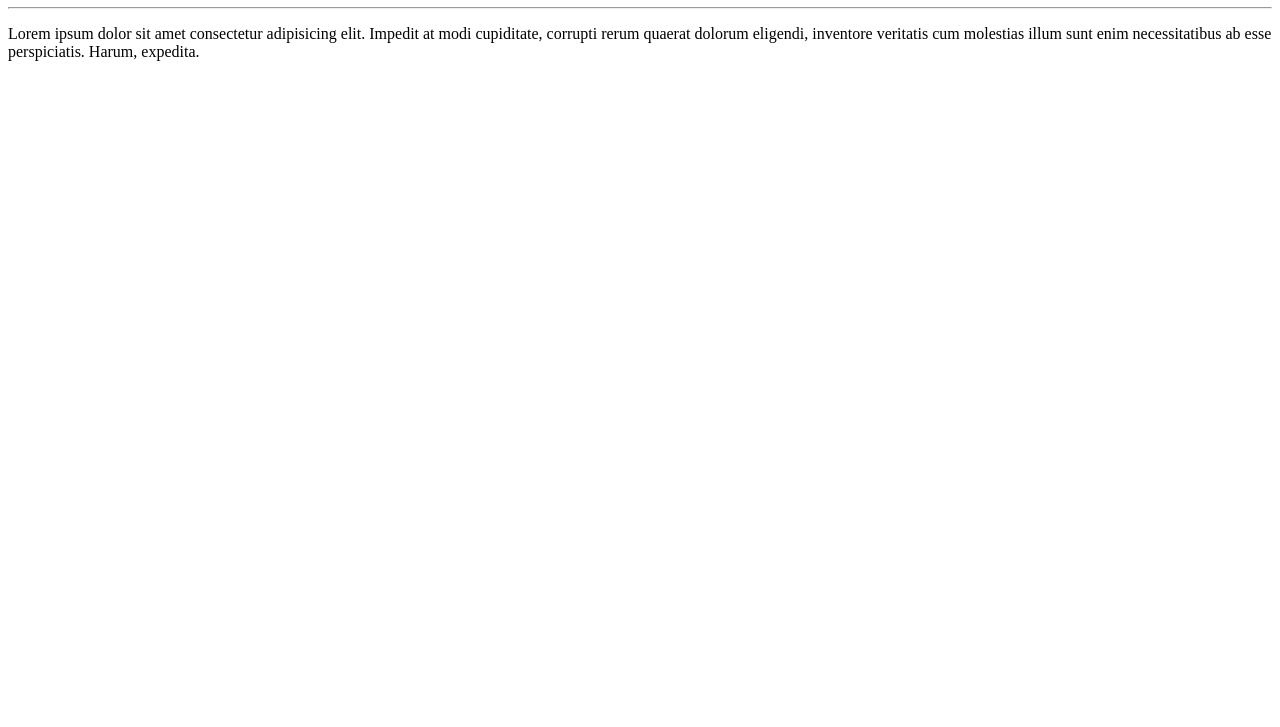
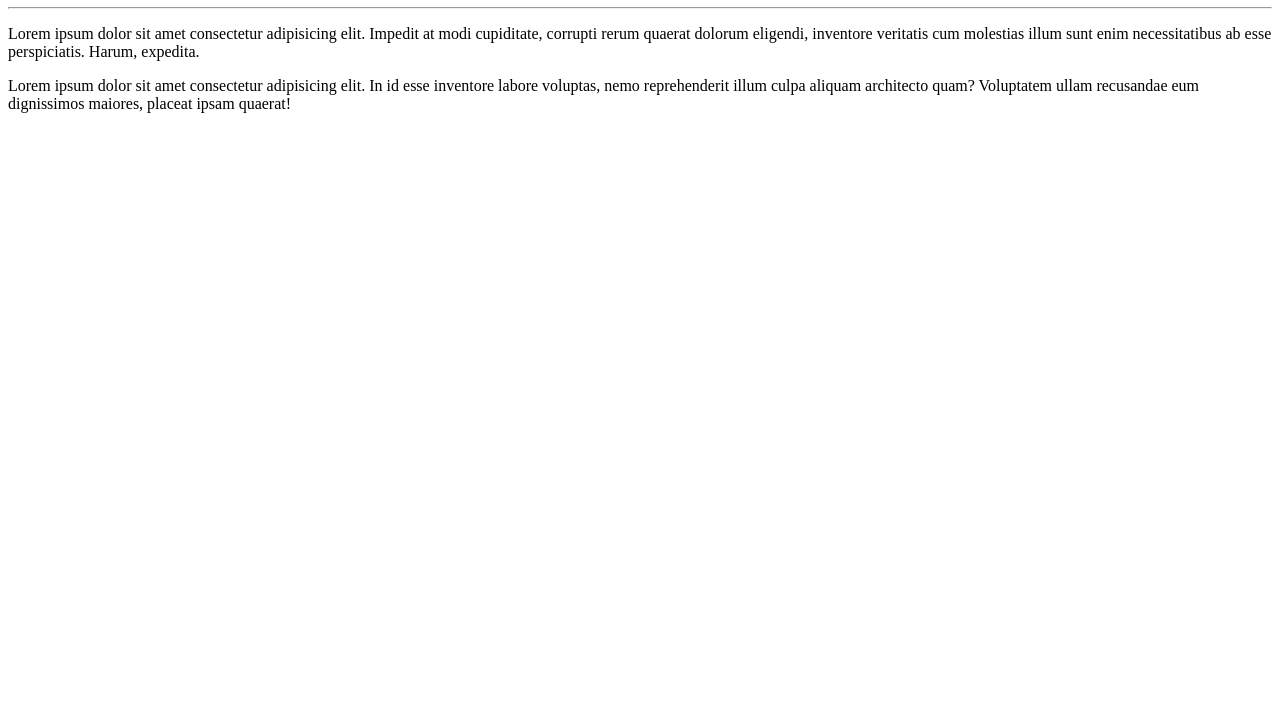
Before and after one commit to PedroSnitram/Ola-Mundo, a plain HTML site: page site-exemplo/index.html in a window 1280 px wide. Shown: the part 73-800 px from the top of the page. Drawn offline with Linux system fonts and the light colour scheme.

Commit message:
Novo Parágrafo

```diff
--- a/site-exemplo/index.html
+++ b/site-exemplo/index.html
@@ -10,5 +10,6 @@
     <h1>Olá, Mundo!</h1>
     <hr>
     <p>Lorem ipsum dolor sit amet consectetur adipisicing elit. Impedit at modi cupiditate, corrupti rerum quaerat dolorum eligendi, inventore veritatis cum molestias illum sunt enim necessitatibus ab esse perspiciatis. Harum, expedita.</p>
+    <p>Lorem ipsum dolor sit amet consectetur adipisicing elit. In id esse inventore labore voluptas, nemo reprehenderit illum culpa aliquam architecto quam? Voluptatem ullam recusandae eum dignissimos maiores, placeat ipsam quaerat!</p>
 </body>
 </html>
```
